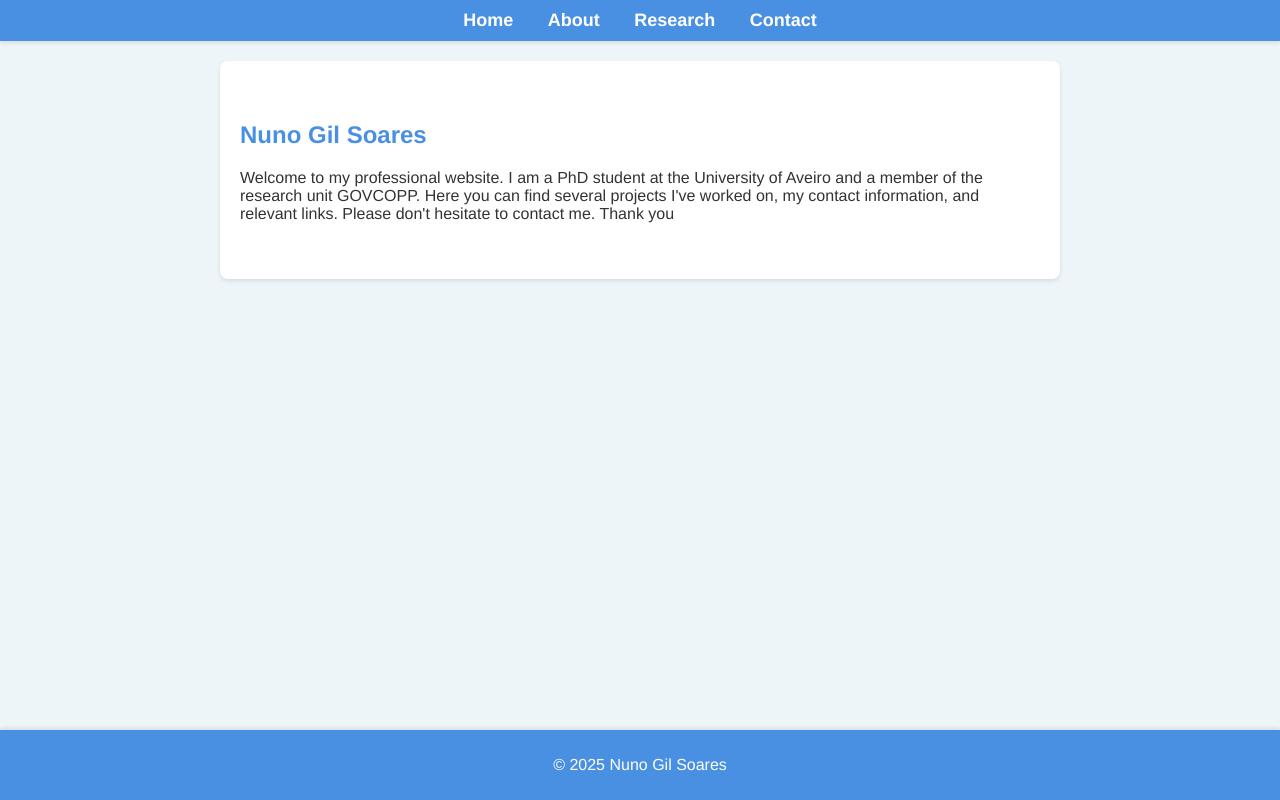
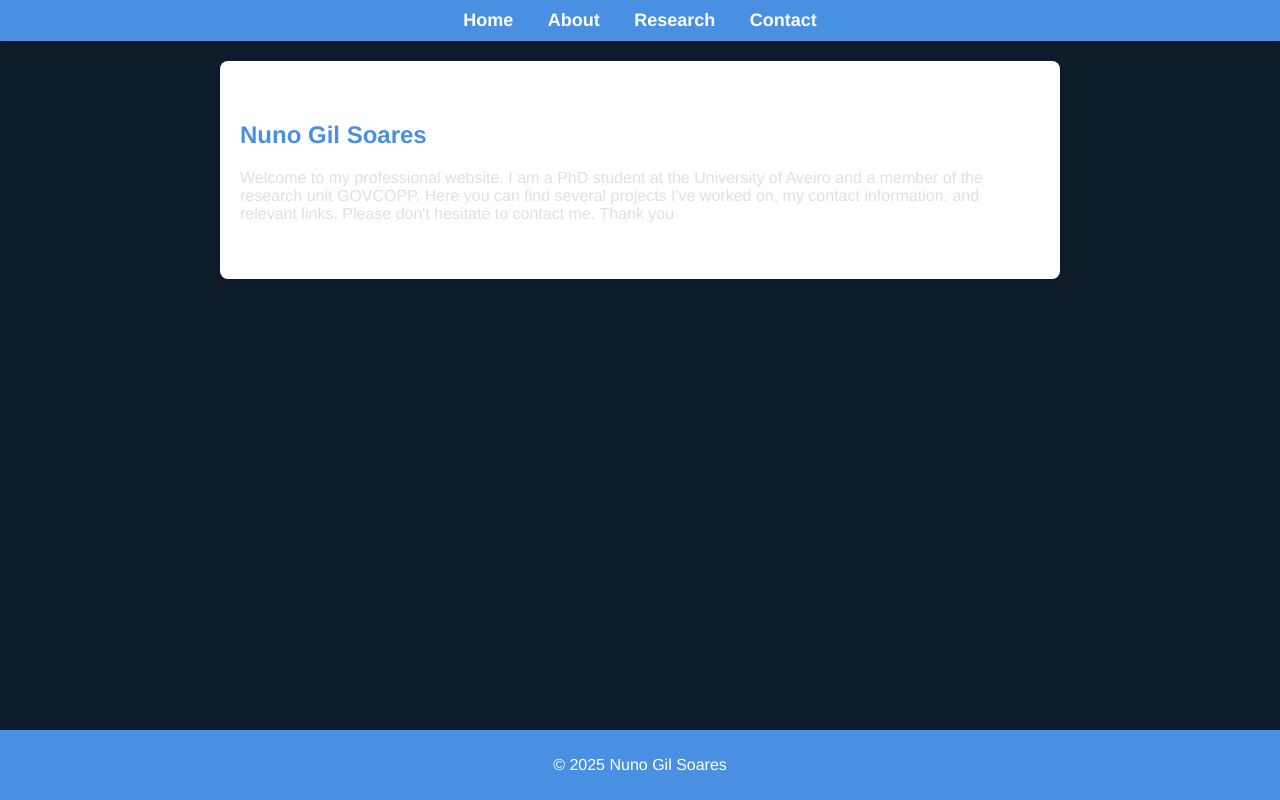
Before and after one commit to nunogcsoares/Nuno-Gil-Soares-professional-website, a plain HTML site: page index.html in a window 1280 px wide. Drawn offline with Linux system fonts and the light colour scheme.

Commit message:
Update styles.css

```diff
--- a/styles.css
+++ b/styles.css
@@ -2,8 +2,8 @@ body {
     font-family: 'Helvetica Neue', Arial, sans-serif;
     margin: 0;
     padding: 0;
-    background-color: #eef5f9;
-    color: #333;
+    background-color: #0d1b2a;
+    color: #e0e1dd;
 }
 
 header {
```
